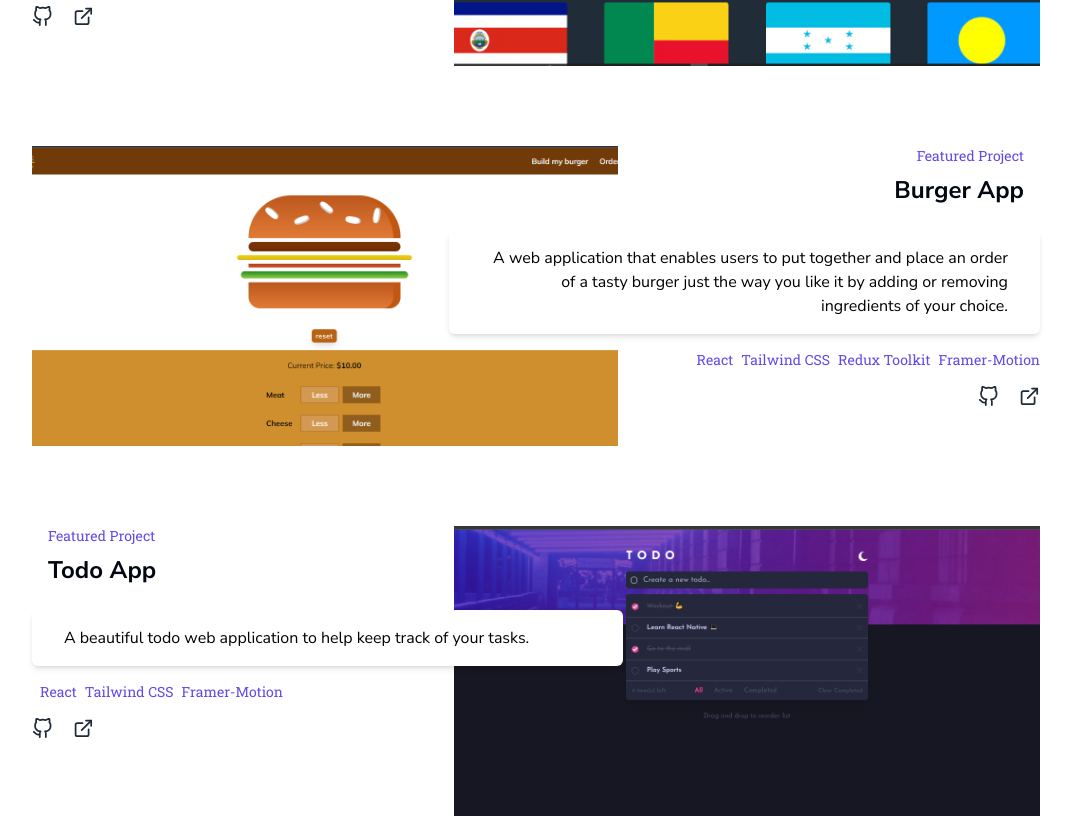
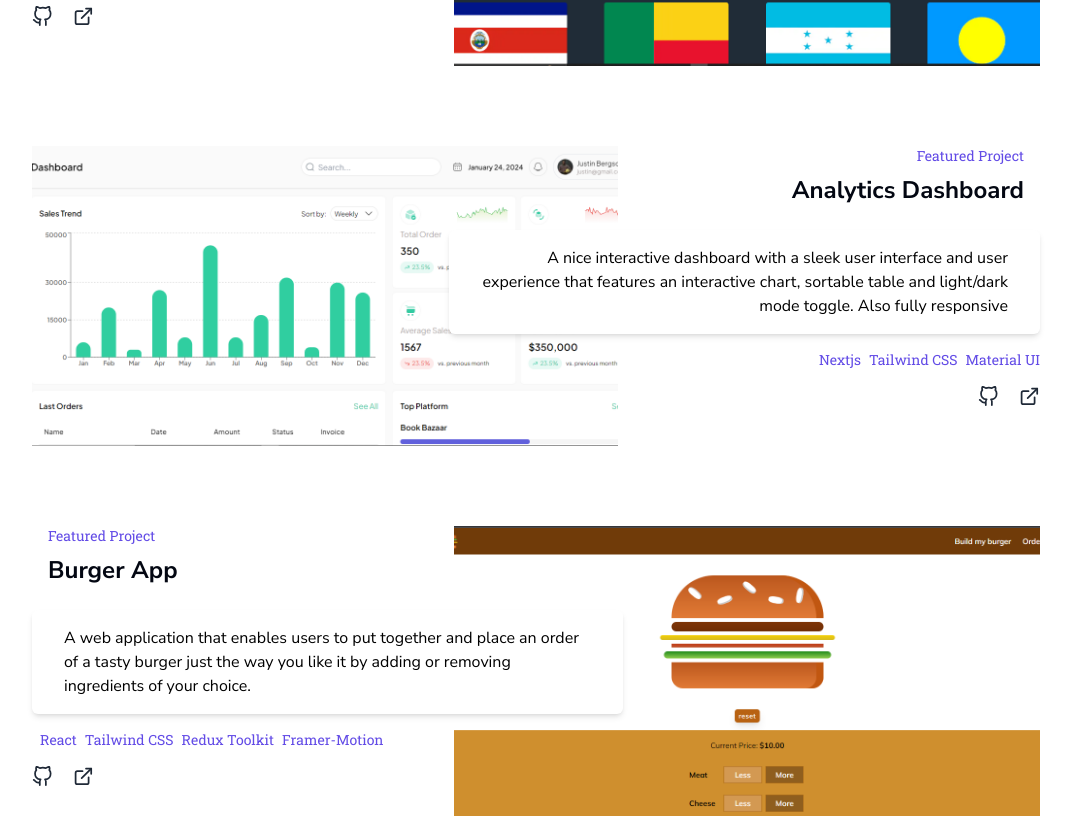
Before and after one commit to mobo07/Portfolio, a Next.js app: page / in a window 1280 px wide. Shown: the part 2844-3660 px from the top of the page, without its empty margins (104-1175 px from the left). Built offline with nearby package versions, Linux system fonts and the light colour scheme.

Commit message:
Add dashboard project

```diff
--- a/app/components/Projects.tsx
+++ b/app/components/Projects.tsx
@@ -5,6 +5,7 @@ import bespoken from "../assets/projects/bespoken.png";
 import countries from "../assets/projects/countries-app.png";
 import burgerapp from "../assets/projects/burger-app.png";
 import todoapp from "../assets/projects/todo-app.png";
+import dashboard from "../assets/projects/dashboard.png";
 import { motion } from "framer-motion";
 
 const containerVariants = {
@@ -80,6 +81,15 @@ const Projects = () => {
         />
         <ProjectCard
           orientation="right"
+          title="Analytics Dashboard"
+          desc="A nice interactive dashboard with a sleek user interface and user experience that features an interactive chart, sortable table and light/dark mode toggle. Also fully responsive"
+          img={dashboard}
+          stack={["Nextjs", "Tailwind CSS", "Material UI"]}
+          githubLink="https://github.com/mobo07/Analytics-Dashboard"
+          liveURL="https://analytics-dashboard-ht7e.vercel.app"
+        />
+        <ProjectCard
+          orientation="left"
           title="Burger App"
           desc="A web application that enables users to put together and place an order of a tasty burger just the way you like it by adding or removing ingredients of your choice."
           img={burgerapp}
@@ -88,7 +98,7 @@ const Projects = () => {
           liveURL="https://burger-app-brown.vercel.app"
         />
         <ProjectCard
-          orientation="left"
+          orientation="right"
           title="Todo App"
           desc="A beautiful todo web application to help keep track of your tasks."
           img={todoapp}
```
Also changed, not shown: app/assets/projects/dashboard.png (added).
